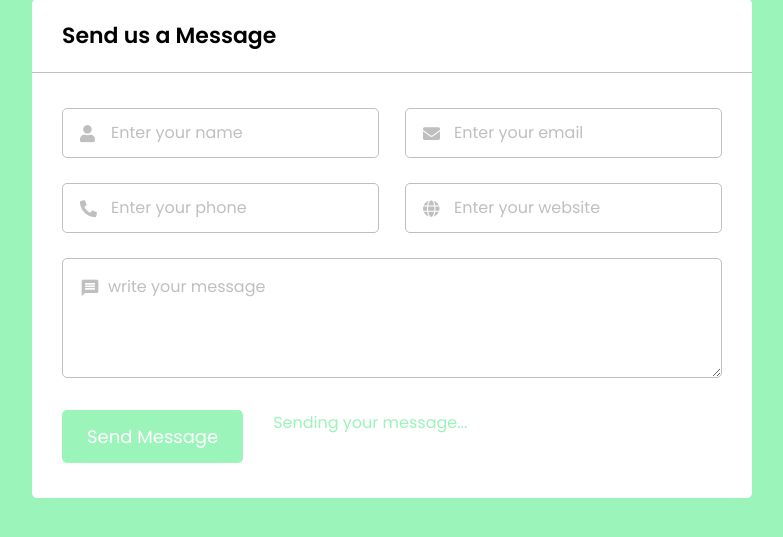
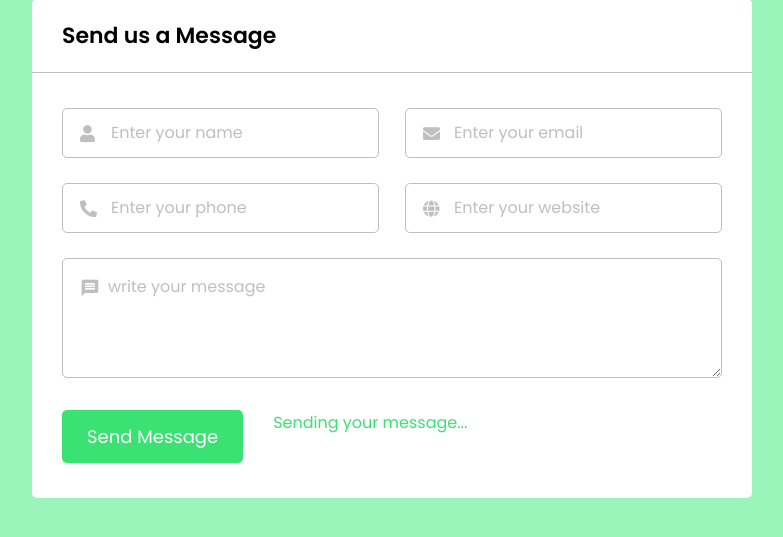
Before and after one commit to Philiposunlola/Contact-form, a PHP site: page / in a window 1280 px wide. Shown: the part 152-689 px from the top of the page, without its empty margins (248-1031 px from the left). Run offline with PHP 8.4, Linux system fonts and the light colour scheme.

Commit message:
Update style.css

```diff
--- a/style.css
+++ b/style.css
@@ -61,7 +61,7 @@ form .field input::placeholder, form .message textarea::placeholder{
 }
 
 form .field input:focus, form .message textarea:focus{
-    border: 2px solid rgb(155, 244, 185);
+    border: 2px solid rgb(117, 237, 157);
 }
 
 .wrapper form i{
@@ -75,7 +75,7 @@ form .field input:focus, form .message textarea:focus{
 }
 
 form .field input:focus ~ i{
-    color:  rgb(155, 244, 185);
+    color:   rgb(57, 226, 114);
 }
 
 form .message{
@@ -107,11 +107,11 @@ form .button-area{
     color: #fff;
     cursor: pointer;
     border-radius: 5px;
-    background:  rgb(155, 244, 185);
+    background:  rgb(57, 226, 114);
     padding: 13px 25px;
 }
 
 .button-area span{
-    color:  rgb(155, 244, 185);
+    color:   rgb(57, 226, 114);
     margin-left: 30px;
 }
```
